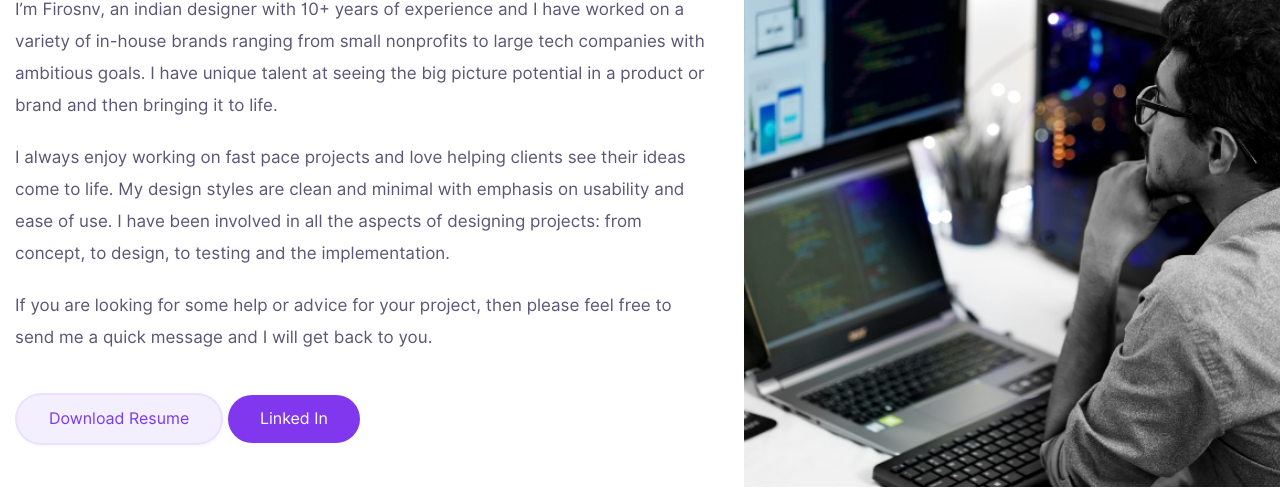
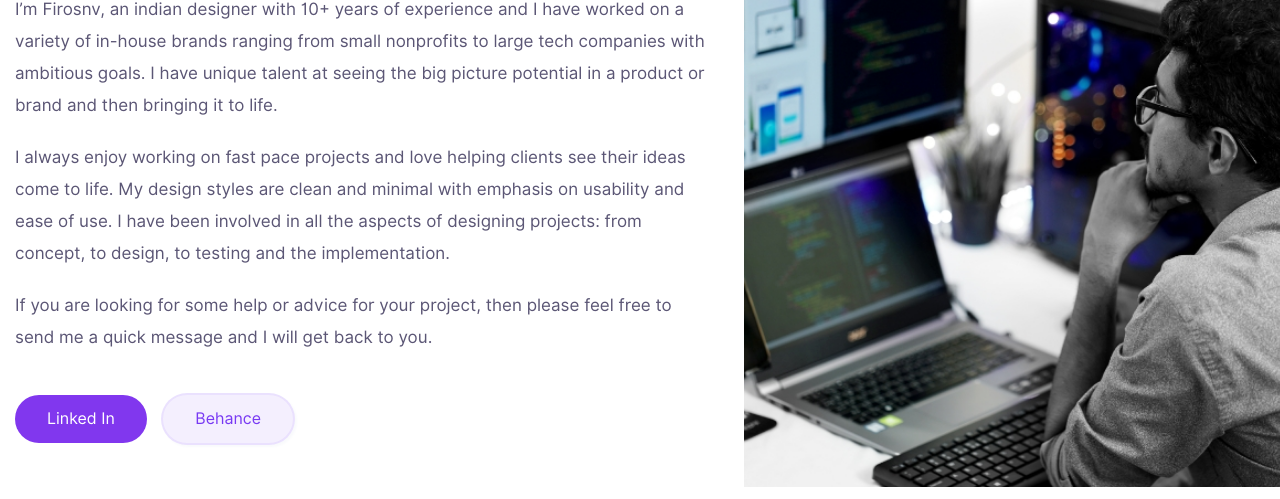
Before and after one commit to Jaseem-v/firos-nv, a plain HTML site: page about.html in a window 1280 px wide. Shown: the part 301-800 px from the top of the page. Drawn offline with Linux system fonts and the light colour scheme; files whose address does not match are found by name.

Commit message:
behance button added

```diff
--- a/about.html
+++ b/about.html
@@ -180,15 +180,24 @@
                                             feel free to send me a quick message and I will get back to you.
                                         </p>
 
+                                        <a class="axil-button btn-large btn-transparent " data-wow-duration="1s"
+                                            data-wow-delay="1300ms" href="https://in.linkedin.com/in/firosnv"
+                                            target="new"><span class="button-text">Linked In
+                                            </span>
+                                        </a> &nbsp;
+                                        <!--
                                         <a class="axil-button btn-large btn-transparent btn-secondary"
                                             data-wow-duration="1s" data-wow-delay="1300ms"
                                             href="assets/images/Firosnv-UIUX-Designer.pdf"><span
-                                                class="button-text">Download Resume</span></a>
+                                                class="button-text">Download Resume</span></a> -->
 
-                                        <a class="axil-button btn-large btn-transparent " data-wow-duration="1s"
-                                            data-wow-delay="1300ms" href="https://in.linkedin.com/in/firosnv"
-                                            target="new"><span class="button-text">Linked In
-                                            </span></a> &nbsp; &nbsp;
+                                        <a class="axil-button btn-large btn-transparent btn-secondary"
+                                            data-wow-duration="1s" data-wow-delay="1300ms"
+                                            href="https://www.behance.net/firosnv" target="_blank"><span
+                                                class="button-text">Behance</span>
+                                            </a>
+
+
 
 
                                     </div>
```
